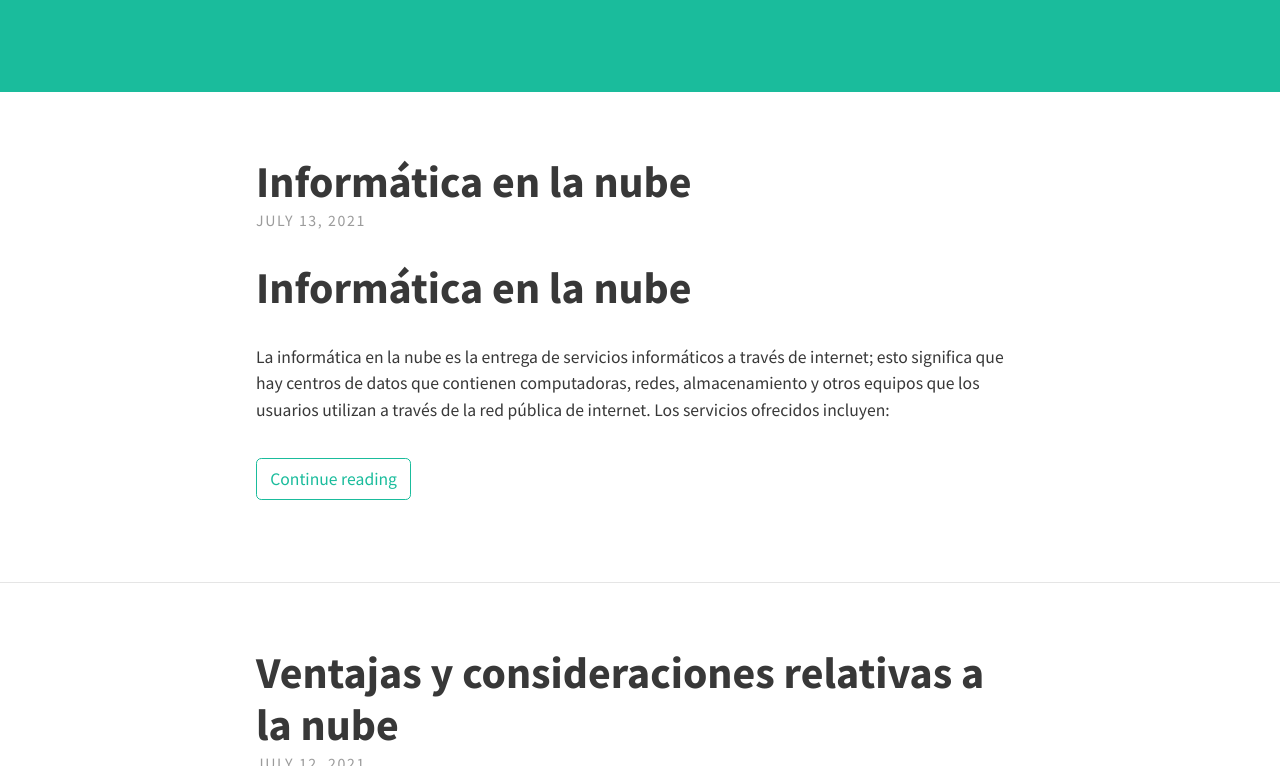
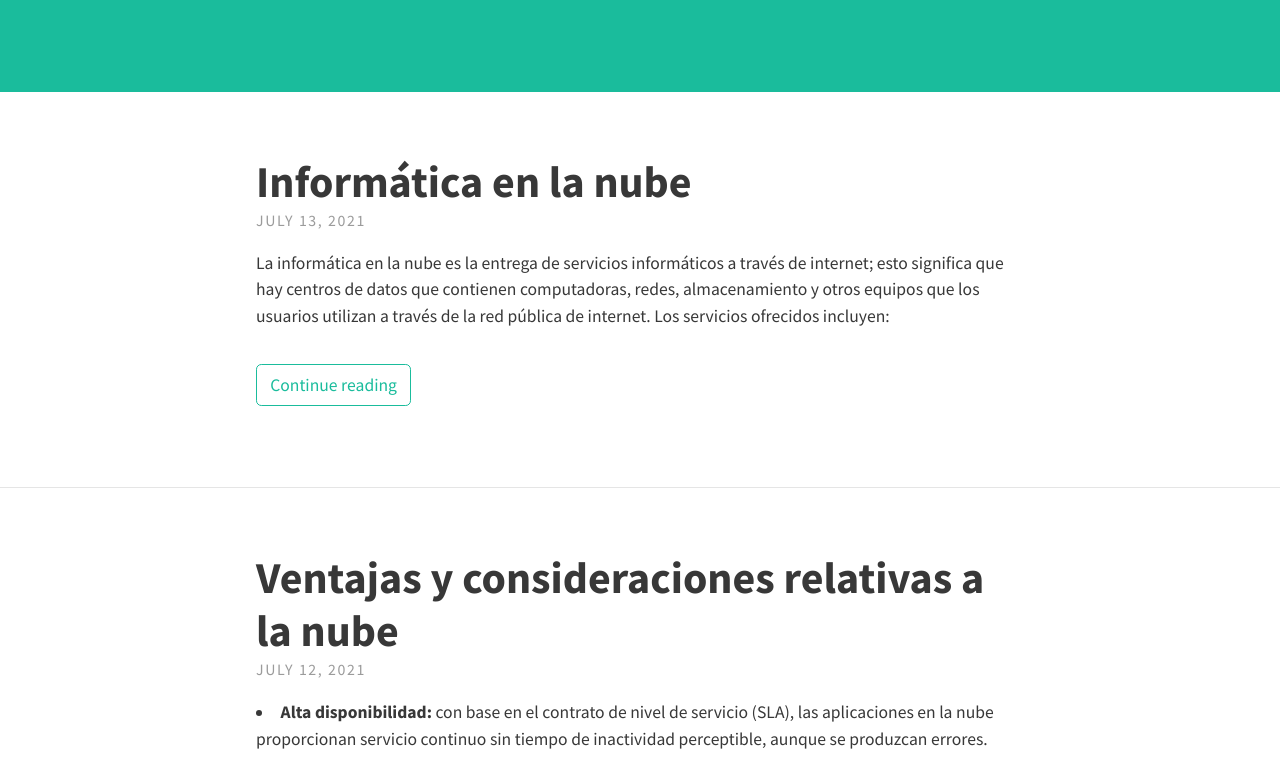
Before and after one commit to scalixtro/AzureConceptos, a Jekyll site: the page built from index.html, in a window 1280 px wide and 900 px high, scrolled down 355 px, cut to the strip 0-766 px from the top of the window. Built offline with Jekyll 4.4.1, drawn with Linux system fonts in a browser that asks for light colours; nearby versions of some CDN libraries; the list of posts is cut into pages by our own code.

Commit message:
Update 2021-07-13-informatica-en-la-nube.md

```diff
--- a/_posts/2021-07-13-informatica-en-la-nube.md
+++ b/_posts/2021-07-13-informatica-en-la-nube.md
@@ -3,7 +3,6 @@ layout: post
 title: Informática en la nube
 ---
 
-# Informática en la nube
 La informática en la nube es la entrega de servicios informáticos a través de internet; esto significa que hay centros de datos que contienen computadoras, redes, almacenamiento y
 otros equipos que los usuarios utilizan a través de la red pública de internet. Los servicios ofrecidos incluyen:
 
```
